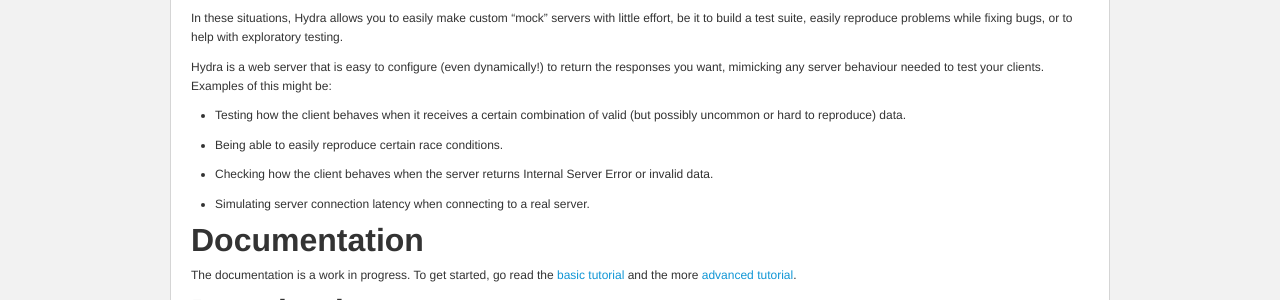
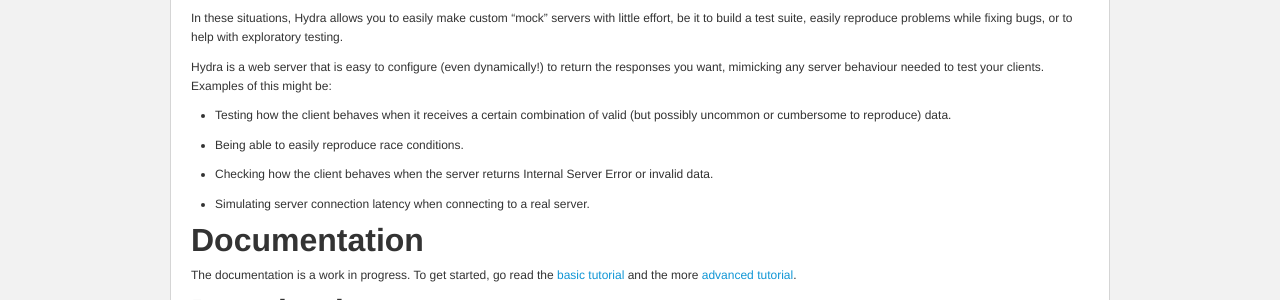
Before and after one commit to robohydra/robohydra, a Jekyll site: the page built from index.md, in a window 1280 px wide. Shown: the part 193-493 px from the top of the page. Built offline with Jekyll 4.4.1, drawn with Linux system fonts in a browser that asks for light colours.

```diff
--- a/index.md
+++ b/index.md
@@ -20,9 +20,10 @@ return the responses you want, mimicking any server behaviour needed
 to test your clients. Examples of this might be:
 
 * Testing how the client behaves when it receives a certain
-combination of valid (but possibly uncommon or hard to reproduce) data.
+combination of valid (but possibly uncommon or cumbersome to
+reproduce) data.
 
-* Being able to easily reproduce certain race conditions.
+* Being able to easily reproduce race conditions.
 
 * Checking how the client behaves when the server returns Internal
 Server Error or invalid data.
```
Also changed, not shown: tutorial/advanced/index.md (+2 -2 lines), tutorial/index.md (+2 -2 lines).
